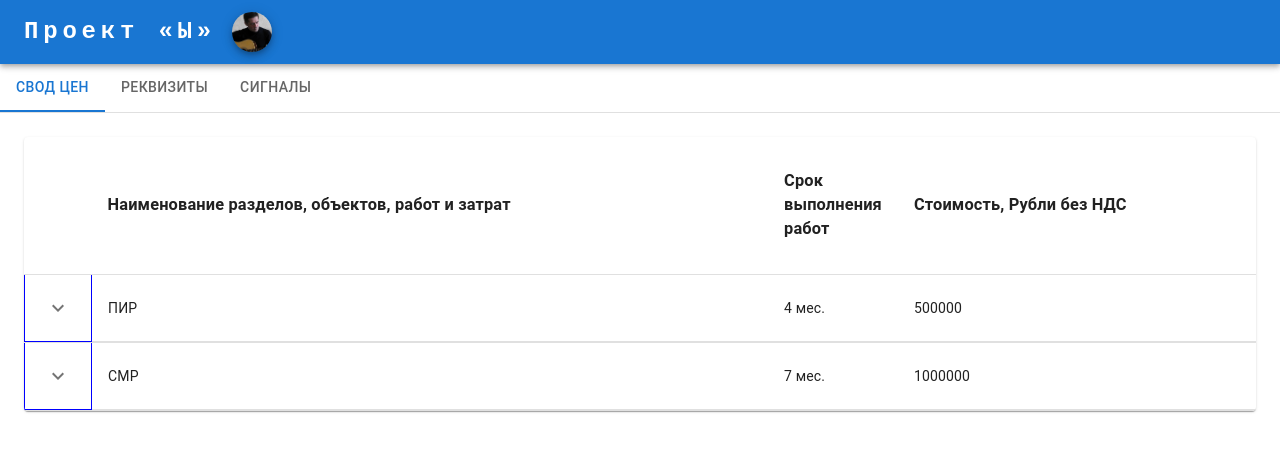
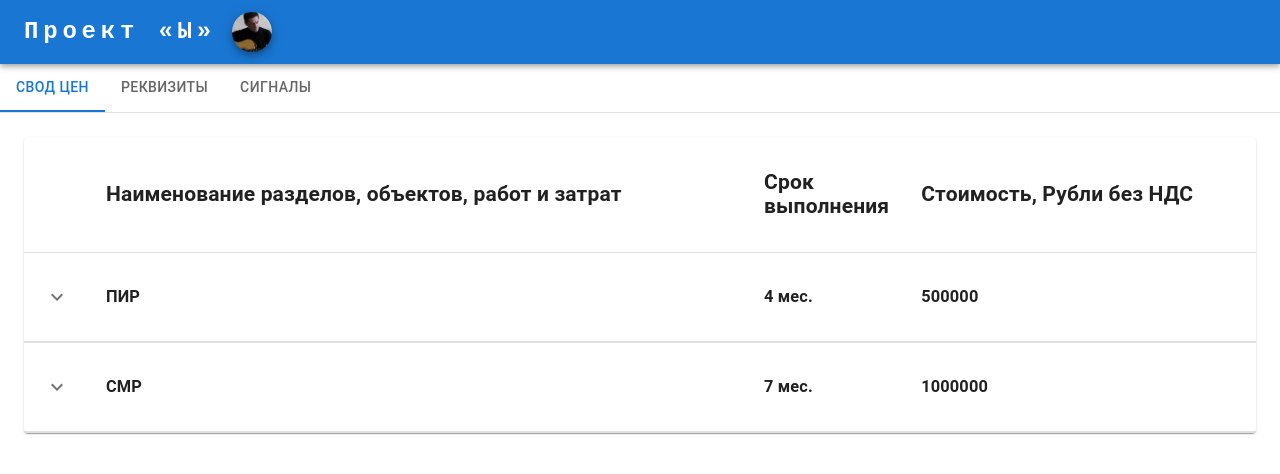
Before and after one commit to adesoft75/react-offer, a React (Create React App) app: page / in a window 1280 px wide. Shown: the top 474 px of the page. Built offline with nearby package versions, Linux system fonts and the light colour scheme.

Commit message:
ver.0.22

```diff
--- a/src/Chapter00.js
+++ b/src/Chapter00.js
@@ -18,26 +18,26 @@ function Row(props) {
   return (
     <React.Fragment>
       <TableRow sx={{ '& > *': { borderBottom: 'unset' }}}>
-        <TableCell sx={{border: 1, borderColor: "blue", width: "3%"}} >
+        <TableCell sx={{width: "3%"}} >
           <IconButton aria-label="expand row" size="small" onClick={() => setOpen(!open)} >
             {open ? <KeyboardArrowUpIcon /> : <KeyboardArrowDownIcon />}
           </IconButton>
         </TableCell>
-        <TableCell sx={{width: "57%"}} component="th" scope="row"> {row.name} </TableCell>
-        <TableCell sx={{width: "10%"}} align="left">{row.duration + " " + row.durationUnit} </TableCell>
-        <TableCell sx={{width: "30%"}} align="left">{row.value}</TableCell>
+        <TableCell sx={{width: "57%"}} component="th" scope="row"> <h3>{row.name}</h3> </TableCell>
+        <TableCell sx={{width: "10%"}} align="left"><h3>{row.duration + " " + row.durationUnit}</h3> </TableCell>
+        <TableCell sx={{width: "30%"}} align="left"><h3>{row.value}</h3></TableCell>
       </TableRow>
       <TableRow>
         <TableCell style={{ paddingBottom: 0, paddingTop: 0 }} colSpan={6}>
           <Collapse in={open} timeout="auto" unmountOnExit >
               {props.rows.filter((row) => row.parent === props.index).map((row) => (
                 <TableRow key={row.num}>
-                  <TableCell sx={{border: 1, borderColor: "red", width: "2%"}} >
+                  <TableCell sx={{width: "2%"}} >
                     <IconButton size="small" >
                       <NavigateNext/>
                     </IconButton>
                   </TableCell>
-                  <TableCell sx={{width: "58%"}} component="th" scope="row"> {row.name} </TableCell>
+                  <TableCell sx={{width: "58%"}} component="th" scope="row">{row.name}</TableCell>
                   <TableCell sx={{width: "10%"}} align="left">{row.duration + " " + row.durationUnit}</TableCell>
                   <TableCell sx={{width: "30%"}} align="left">{row.value}</TableCell>
                 </TableRow>
@@ -57,9 +57,9 @@ function CollapsibleTable(props) {
         <TableHead>
           <TableRow>
             <TableCell />
-            <TableCell><h3>Наименование разделов, объектов, работ и затрат</h3></TableCell>
-            <TableCell align="left"><h3>Срок выполнения работ</h3></TableCell>
-            <TableCell align="left"><h3>Стоимость, Рубли без НДС</h3></TableCell>
+            <TableCell><h2>Наименование разделов, объектов, работ и затрат</h2></TableCell>
+            <TableCell align="left"><h2>Срок выполнения</h2></TableCell>
+            <TableCell align="left"><h2>Стоимость, Рубли без НДС</h2></TableCell>
           </TableRow>
         </TableHead>
         <TableBody>
```
